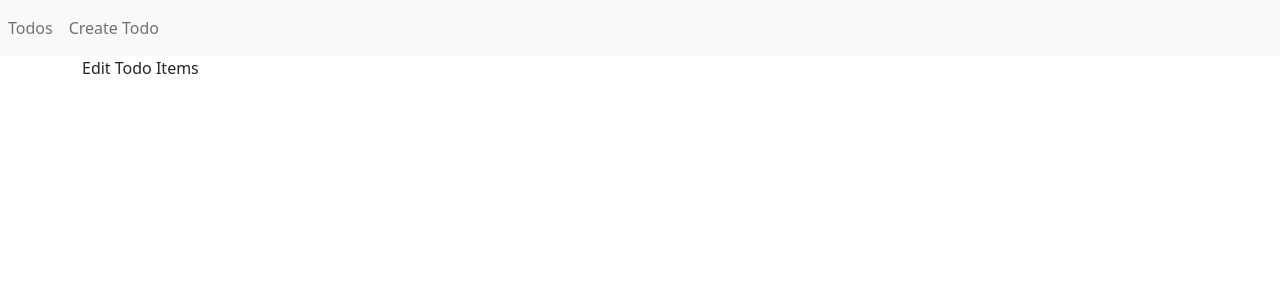
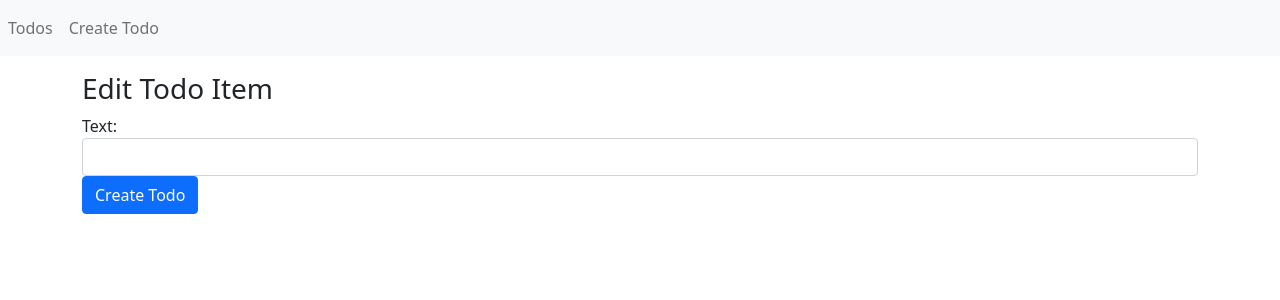
Before and after one commit to rainyearr/CRUD_MERN, a React (Create React App) app: page /edit/0 in a window 1280 px wide. Shown: the top 300 px of the page. Built offline with nearby package versions, Linux system fonts and the light colour scheme.

Commit message:
Update EditTodo Page

```diff
--- a/src/EditTodo.js
+++ b/src/EditTodo.js
@@ -1,7 +1,42 @@
-import React from 'react'
+import React, { useState, useEffect } from 'react'
+import { useForm } from 'react-hook-form';
+import { useHistory } from 'react-router-dom';
 
 
 
 export const EditTodo = () => {
-    return<div className="container">Edit Todo Items</div>
-}
+    const [ todo, setTodo ] = useState();
+    const { register, handleSubmit } = useForm({
+        defaultValues:{text: todo ? todo.text :""},
+    });
+    const history = useHistory()
+
+    useEffect(()=>{
+        setTodo({
+            text: "foo"
+        })
+    }, [])
+    const onSubmit = handleSubmit((data) => {
+            alert(JSON.stringify(data));
+            history.push("/")
+    });
+
+return(
+    <div className="container">
+        <div className = "mt-3">
+            <h3>Edit Todo Item</h3>
+            <form onSubmit = {onSubmit}>
+                <div className="form-group">
+                    <label htmlFor = "text">Text:</label>
+                    <input className="form-control" type="text" name="text" id="text" />
+                </div>
+                <div className="form-group">
+                    <button type ="submit" className="btn btn-primary">
+                          Create Todo
+                    </button>
+                </div>
+            </form>
+        </div>
+    </div>
+    );
+};
```
